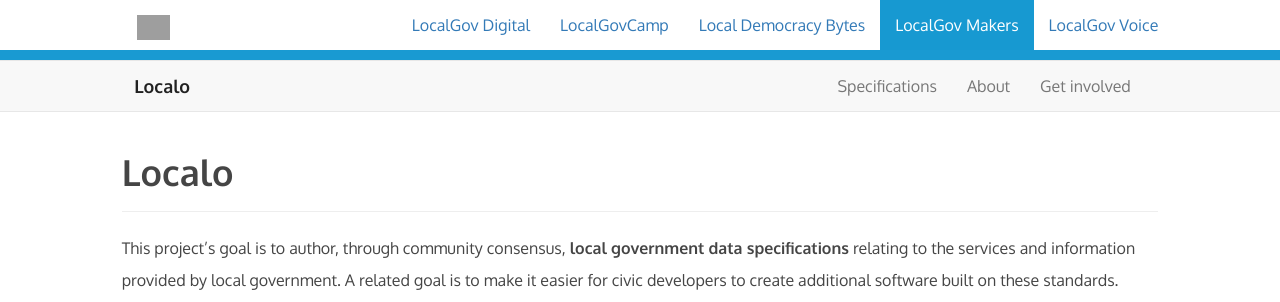
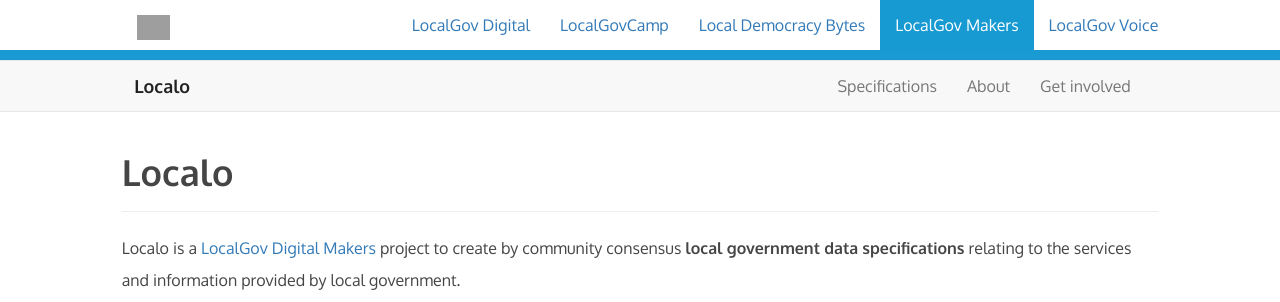
Before and after one commit to LocalGovDigital/localo, a Jekyll site: the page built from index.md, in a window 1280 px wide and 900 px high, cut to the strip 0-302 px from the top of the window. Built offline with Jekyll 4.4.1, drawn with Linux system fonts in a browser that asks for light colours; nearby versions of some CDN libraries; grey boxes are pictures that could not be loaded.

Commit message:
Update index.md

```diff
--- a/index.md
+++ b/index.md
@@ -1,7 +1,7 @@
 ---
 title: Localo
 ---
-This project's goal is to author, through community consensus, **local government data specifications** relating to the services and information provided by local government. A related goal is to make it easier for civic developers to create additional software built on these standards.
+Localo is a [LocalGov Digital Makers](http://localgovdigital.info/localgov-digital-makers) project to create by community consensus **local government data specifications** relating to the services and information provided by local government.
 
 <iframe width="560" height="315" src="//www.youtube-nocookie.com/embed/02__3UTqXmU?rel=0" frameborder="0" allowfullscreen></iframe>
 
```
